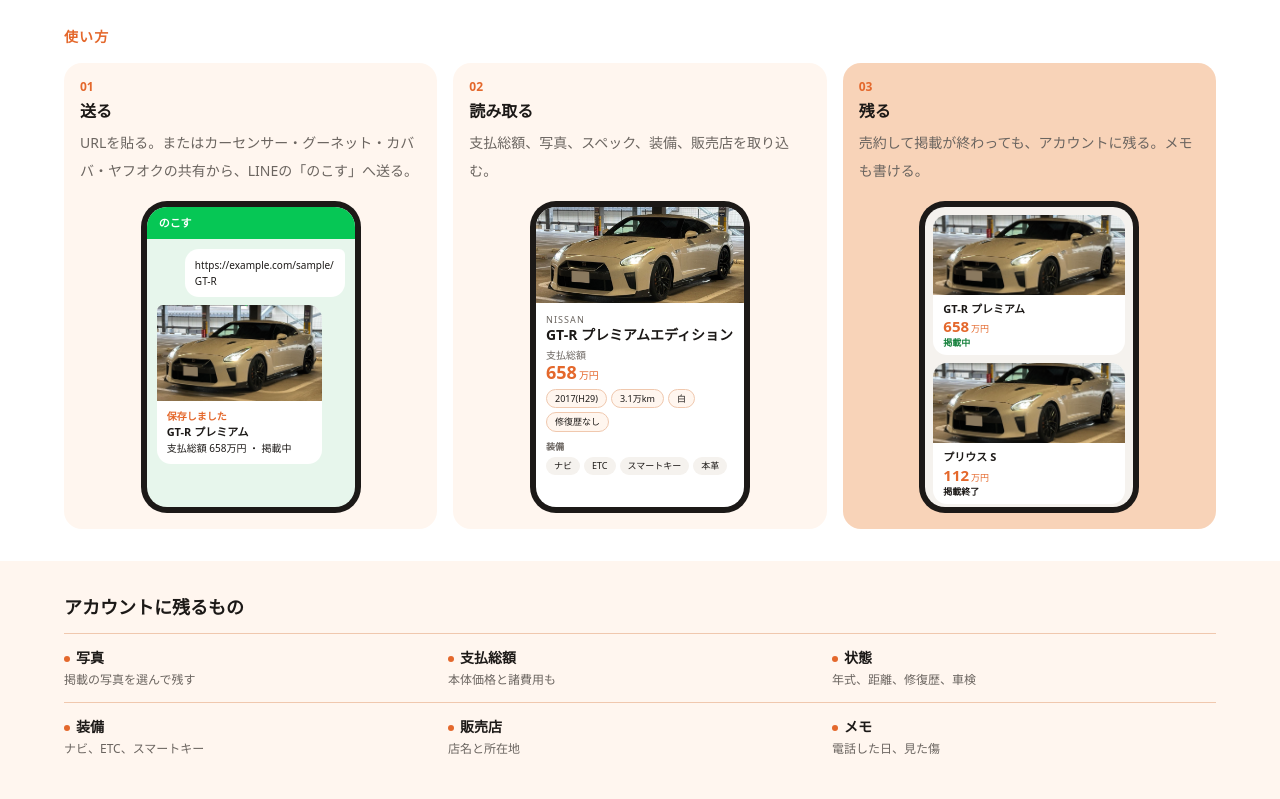
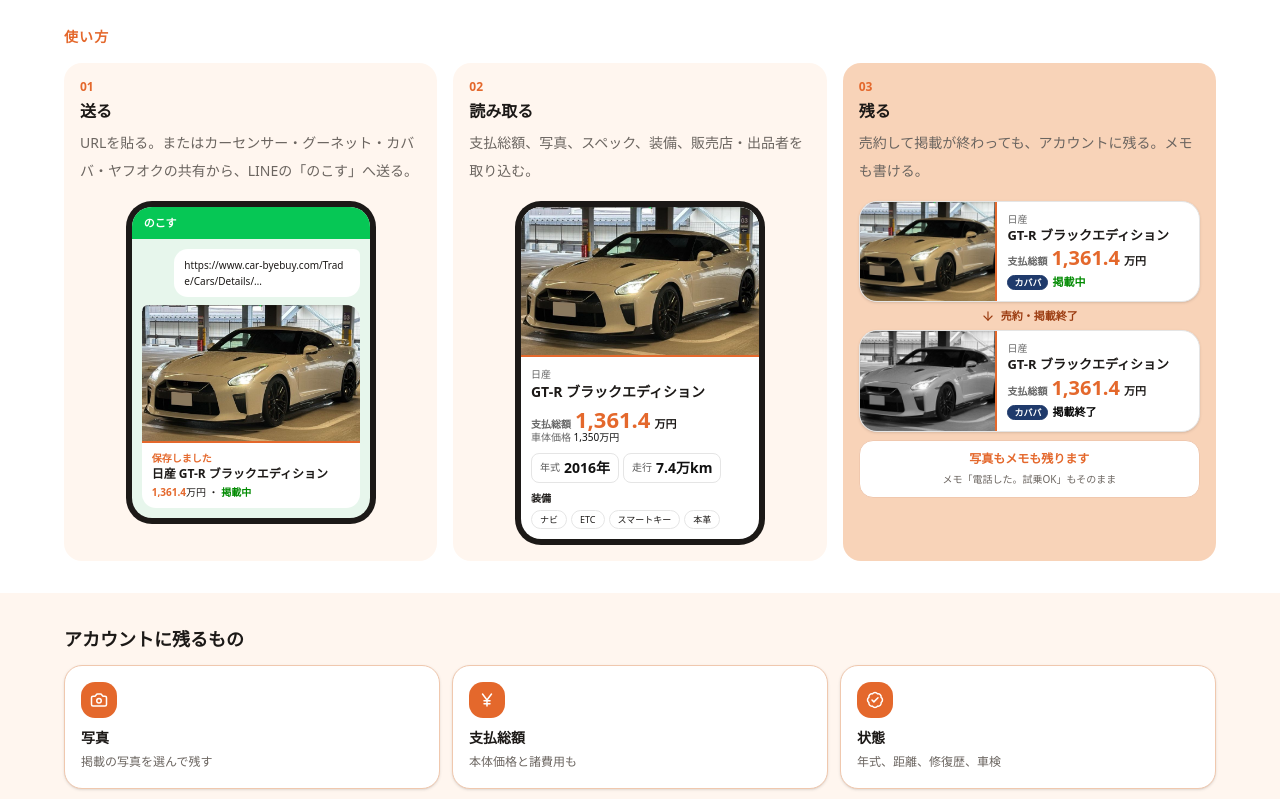
Before and after one commit to goodgunu/nokosu, a Next.js app: page / in a window 1280 px wide. Shown: the part 900-1699 px from the top of the page. Built offline with nearby package versions, Linux system fonts and the light colour scheme; no server answers.

Commit message:
ランディング: 使い方の画面例を現行カードに統一、残るものをアイコンカード化

```diff
--- a/components/landing-mocks.tsx
+++ b/components/landing-mocks.tsx
@@ -1,44 +1,71 @@
 import Image from "next/image";
+import { ArrowDown } from "lucide-react";
+import { SpecChip } from "@/components/spec-chip";
+import { SOURCE_BADGE_CLASS } from "@/components/source-badge";
+import { SOURCE_LABEL } from "@/lib/sites";
 
 const ORANGE = "#E4682C";
 
-function Phone({ children, label }: { children: React.ReactNode; label: string }) {
+// 使い方の画面例。実際の車カードと同じデザインにそろえたサンプル（写真はゆうがさんのGT-R）
+function Phone({ children, label, tone = "white" }: { children: React.ReactNode; label: string; tone?: "white" | "line" }) {
   return (
     <div
       role="img"
       aria-label={label}
-      className="mx-auto mt-4 w-full max-w-[220px] rounded-[26px] p-1.5"
+      className="mx-auto mt-4 w-full max-w-[250px] rounded-[26px] p-1.5"
       style={{ background: "#1C1917" }}
     >
-      <div className="h-[300px] overflow-hidden rounded-[20px] bg-white text-left">{children}</div>
+      <div className="overflow-hidden rounded-[20px] text-left" style={{ background: tone === "line" ? "#E7F6EC" : "#F7F7F7" }}>
+        {children}
+      </div>
     </div>
   );
 }
 
-function Photo() {
+function Photo({ gray = false }: { gray?: boolean }) {
   return (
-    <div className="relative h-24 w-full overflow-hidden">
-      <Image src="/gtr-hero.jpg" alt="" fill sizes="220px" className={`object-cover`} />
+    <div className="relative aspect-[16/10] w-full overflow-hidden bg-[#F2F2F2]">
+      <Image src="/gtr-card.jpg" alt="" fill sizes="250px" className={`object-cover ${gray ? "grayscale" : ""}`} />
     </div>
   );
 }
 
-// 架空のサンプル。実在の掲載ではありません。
+function Price({ size = 22 }: { size?: number }) {
+  return (
+    <p className="flex items-baseline gap-1 leading-none">
+      <span className="text-[10px] font-bold" style={{ color: "#666666" }}>支払総額</span>
+      <span className="font-extrabold tabular-nums" style={{ color: ORANGE, fontSize: size }}>1,361.4</span>
+      <span className="text-[11px] font-bold">万円</span>
+    </p>
+  );
+}
+
+function Badge() {
+  return (
+    <span className={`inline-flex shrink-0 items-center rounded-full border px-1.5 py-0.5 text-[9px] leading-none font-bold ${SOURCE_BADGE_CLASS.kabaha}`}>
+      {SOURCE_LABEL.kabaha}
+    </span>
+  );
+}
+
+// 01 送る
 export function MockSend() {
   return (
-    <Phone label="LINEの「のこす」にURLを送る画面（サンプル）">
-      <div className="flex h-full flex-col" style={{ background: "#E7F6EC" }}>
+    <Phone label="LINEの「のこす」にURLを送る画面（サンプル）" tone="line">
+      <div className="flex flex-col">
         <div className="px-3 py-2 text-[11px] font-bold text-white" style={{ background: "#06C755" }}>のこす</div>
-        <div className="flex flex-1 flex-col gap-2 p-2.5">
+        <div className="flex flex-col gap-2 p-2.5">
           <div className="ml-auto max-w-[85%] rounded-xl rounded-tr-sm bg-white px-2.5 py-2 text-[10px] leading-4 break-all" style={{ color: "#1C1917" }}>
-            https://example.com/sample/GT-R
+            https://www.car-byebuy.com/Trade/Cars/Details/…
           </div>
-          <div className="max-w-[88%] overflow-hidden rounded-xl rounded-tl-sm bg-white">
+          <div className="overflow-hidden rounded-xl rounded-tl-sm bg-white">
             <Photo />
-            <div className="px-2.5 py-2">
+            <div className="border-t-2 px-2.5 py-2" style={{ borderColor: ORANGE }}>
               <p className="text-[10px] font-bold" style={{ color: ORANGE }}>保存しました</p>
-              <p className="text-[11px] font-bold">GT-R プレミアム</p>
-              <p className="text-[10px]">支払総額 658万円 ・ 掲載中</p>
+              <p className="text-[12px] leading-tight font-bold">日産 GT-R ブラックエディション</p>
+              <p className="mt-1 text-[10px]">
+                <span className="font-extrabold" style={{ color: ORANGE }}>1,361.4</span>万円 ・ <span className="font-bold text-live">掲載中</span>
+              </p>
             </div>
           </div>
         </div>
@@ -47,31 +74,27 @@ export function MockSend() {
   );
 }
 
+// 02 読み取る
 export function MockDetail() {
   return (
-    <Phone label="読み取った内容の詳細画面（サンプル）">
-      <div>
+    <Phone label="読み取った内容の画面（サンプル）">
+      <div className="bg-white">
         <Photo />
-        <div className="p-2.5">
-          <p className="text-[9px] tracking-[0.12em]" style={{ color: "#6B6560" }}>NISSAN</p>
-          <p className="text-[14px] leading-tight font-bold">GT-R プレミアムエディション</p>
-          <p className="mt-1 text-[10px]" style={{ color: "#6B6560" }}>支払総額</p>
-          <p className="text-[18px] leading-none font-bold" style={{ color: ORANGE }}>
-            658<span className="ml-0.5 text-[10px] font-normal">万円</span>
-          </p>
+        <div className="border-t-2 p-2.5" style={{ borderColor: ORANGE }}>
+          <p className="text-[10px] font-medium" style={{ color: "#666666" }}>日産</p>
+          <p className="text-[14px] leading-snug font-bold">GT-R ブラックエディション</p>
+          <div className="mt-1.5 flex flex-wrap items-baseline gap-x-2">
+            <Price />
+            <p className="text-[10px]" style={{ color: "#666666" }}>車体価格 <span className="font-medium text-foreground">1,350万円</span></p>
+          </div>
           <div className="mt-2 flex flex-wrap gap-1">
-            {["2017(H29)", "3.1万km", "白", "修復歴なし"].map((chip) => (
-              <span key={chip} className="rounded-full px-2 py-0.5 text-[9px]" style={{ background: "#FFF6EF", border: "1px solid #F0C8AE" }}>
-                {chip}
-              </span>
-            ))}
+            <SpecChip label="年式" value="2016年" />
+            <SpecChip label="走行" value="7.4万km" />
           </div>
-          <p className="mt-2 text-[9px] font-bold" style={{ color: "#6B6560" }}>装備</p>
+          <p className="mt-2 text-[10px] font-bold">装備</p>
           <div className="mt-1 flex flex-wrap gap-1">
             {["ナビ", "ETC", "スマートキー", "本革"].map((tag) => (
-              <span key={tag} className="rounded-full px-2 py-0.5 text-[9px]" style={{ background: "#F5F2EE" }}>
-                {tag}
-              </span>
+              <span key={tag} className="rounded-full border bg-white px-2 py-0.5 text-[9px]">{tag}</span>
             ))}
           </div>
         </div>
@@ -80,30 +103,39 @@ export function MockDetail() {
   );
 }
 
+function MiniCard({ ended }: { ended: boolean }) {
+  return (
+    <div className="flex overflow-hidden rounded-2xl border bg-white shadow-sm">
+      <div className="relative w-[40%] shrink-0 self-stretch bg-[#F2F2F2]">
+        <Image src="/gtr-card.jpg" alt="" fill sizes="140px" className={`object-cover ${ended ? "grayscale" : ""}`} />
+      </div>
+      <div className="min-w-0 flex-1 border-l-2 p-2.5" style={{ borderColor: ORANGE }}>
+        <p className="text-[10px] font-medium" style={{ color: "#666666" }}>日産</p>
+        <p className="text-[13px] leading-snug font-bold">GT-R ブラックエディション</p>
+        <div className="mt-1"><Price size={20} /></div>
+        <p className="mt-1.5 flex flex-wrap items-center gap-x-1 gap-y-1 text-[11px]">
+          <Badge />
+          <span className={ended ? "font-bold text-black" : "font-bold text-live"}>{ended ? "掲載終了" : "掲載中"}</span>
+        </p>
+      </div>
+    </div>
+  );
+}
+
+// 03 残る: 掲載中と掲載終了を並べて、終わっても残ることを見せる
 export function MockList() {
   return (
-    <Phone label="残した車の一覧画面（サンプル）">
-      <div className="space-y-2 p-2" style={{ background: "#F5F2EE" }}>
-        {[
-          { name: "GT-R プレミアム", price: "658", live: true },
-          { name: "プリウス S", price: "112", live: false },
-        ].map((car) => (
-          <div key={car.name} className="overflow-hidden rounded-xl bg-white">
-            <div className="relative h-20 w-full">
-              <Image src="/gtr-hero.jpg" alt="" fill sizes="220px" className="object-cover" style={{ objectPosition: car.live ? "50% 50%" : "20% 60%" }} />
-            </div>
-            <div className="px-2.5 py-1.5">
-              <p className="text-[11px] font-bold">{car.name}</p>
-              <p className="text-[15px] leading-tight font-bold" style={{ color: ORANGE }}>
-                {car.price}<span className="ml-0.5 text-[9px] font-normal">万円</span>
-              </p>
-              <p className="text-[9px] font-bold" style={{ color: car.live ? "#16803C" : "#1C1917" }}>
-                {car.live ? "掲載中" : "掲載終了"}
-              </p>
-            </div>
-          </div>
-        ))}
+    <div role="img" aria-label="掲載中の車と、掲載が終わっても残る車（サンプル）" className="mt-4">
+      <MiniCard ended={false} />
+      <div className="flex items-center justify-center gap-1.5 py-1.5 text-[11px] font-bold" style={{ color: "#9C3D12" }}>
+        <ArrowDown className="size-3.5" aria-hidden />
+        売約・掲載終了
       </div>
-    </Phone>
+      <MiniCard ended />
+      <p className="mt-2 rounded-xl px-3 py-2 text-center text-[12px] leading-5 font-bold" style={{ background: "#FFFFFF", color: ORANGE, border: "1px solid #F0C8AE" }}>
+        写真もメモも残ります
+        <span className="block text-[10px] font-normal" style={{ color: "#6B6560" }}>メモ「電話した。試乗OK」もそのまま</span>
+      </p>
+    </div>
   );
 }
--- a/components/landing-page.tsx
+++ b/components/landing-page.tsx
@@ -2,6 +2,7 @@
 
 import { useState } from "react";
 import Image from "next/image";
+import { BadgeCheck, Camera, JapaneseYen, ListChecks, NotebookPen, Store } from "lucide-react";
 import { MockDetail, MockList, MockSend } from "@/components/landing-mocks";
 import { LoginOptions } from "@/components/login-options";
 import { LineAddLink, LINE_ACCOUNT_ID } from "@/components/line-add-link";
@@ -51,18 +52,18 @@ const mocks = [<MockSend key="send" />, <MockDetail key="detail" />, <MockList k
 
 const steps = [
   ["01", "送る", "URLを貼る。またはカーセンサー・グーネット・カババ・ヤフオクの共有から、LINEの「のこす」へ送る。"],
-  ["02", "読み取る", "支払総額、写真、スペック、装備、販売店を取り込む。"],
+  ["02", "読み取る", "支払総額、写真、スペック、装備、販売店・出品者を取り込む。"],
   ["03", "残る", "売約して掲載が終わっても、アカウントに残る。メモも書ける。"],
 ];
 
 const kept = [
-  ["写真", "掲載の写真を選んで残す"],
-  ["支払総額", "本体価格と諸費用も"],
-  ["状態", "年式、距離、修復歴、車検"],
-  ["装備", "ナビ、ETC、スマートキー"],
-  ["販売店", "店名と所在地"],
-  ["メモ", "電話した日、見た傷"],
-];
+  ["写真", "掲載の写真を選んで残す", Camera],
+  ["支払総額", "本体価格と諸費用も", JapaneseYen],
+  ["状態", "年式、距離、修復歴、車検", BadgeCheck],
+  ["装備", "ナビ、ETC、スマートキー", ListChecks],
+  ["販売店・出品者", "店名・出品者名と所在地", Store],
+  ["メモ", "電話した日、見た傷", NotebookPen],
+] as const;
 
 export function LandingPage() {
   const [url, setUrl] = useState("");
@@ -200,14 +201,14 @@ export function LandingPage() {
       <section className="px-4 py-8 sm:px-7" style={{ background: "#FFF6EF" }}>
         <div className="mx-auto max-w-6xl">
           <h2 className="text-lg font-bold">アカウントに残るもの</h2>
-          <ul className="mt-3 grid sm:grid-cols-2 lg:grid-cols-3">
-            {kept.map(([title, body]) => (
-              <li key={title} className="border-t py-3.5 pr-4" style={{ borderColor: "#F0C8AE" }}>
-                <p className="text-sm font-bold">
-                  <span className="mr-1.5 inline-block size-1.5 rounded-full align-middle" style={{ background: "#E4682C" }} />
-                  {title}
-                </p>
-                <p className="mt-1 text-xs" style={{ color: "#6B6560" }}>{body}</p>
+          <ul className="mt-3 grid grid-cols-2 gap-2.5 sm:gap-3 lg:grid-cols-3">
+            {kept.map(([title, body, Icon]) => (
+              <li key={title} className="rounded-2xl border bg-white p-3.5 shadow-sm sm:p-4" style={{ borderColor: "#F0C8AE" }}>
+                <span className="grid size-9 place-items-center rounded-xl text-white" style={{ background: "#E4682C" }}>
+                  <Icon className="size-[18px]" aria-hidden />
+                </span>
+                <p className="mt-2.5 text-sm font-bold">{title}</p>
+                <p className="mt-1 text-xs leading-5" style={{ color: "#6B6560" }}>{body}</p>
               </li>
             ))}
           </ul>
```
